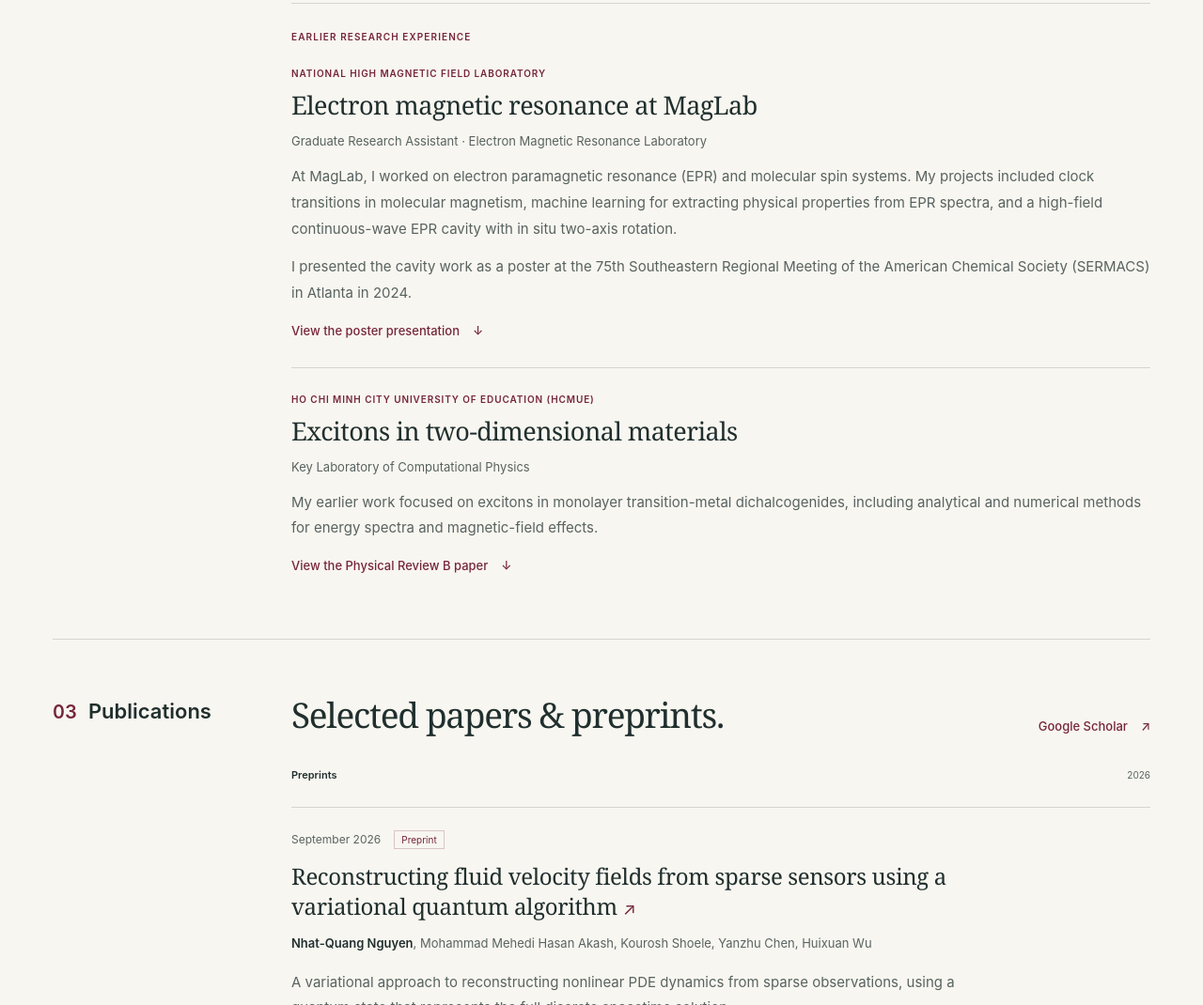
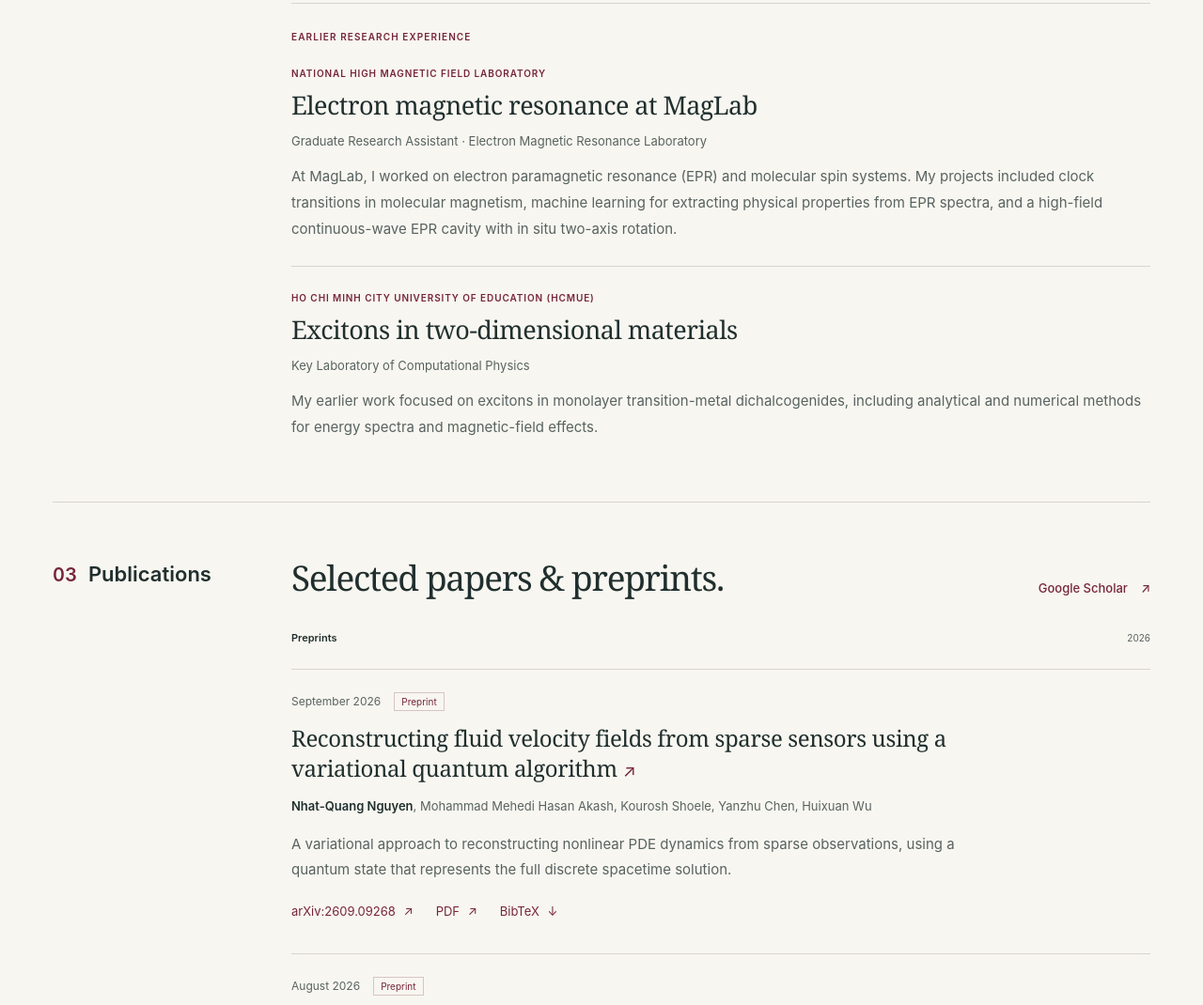
Before and after one commit to nhatquang-nguyen/nhatquang-nguyen.github.io, a plain HTML site: page index.html in a window 1280 px wide. Shown: the part 2316-3386 px from the top of the page at 94% size. Drawn offline with Linux system fonts and the light colour scheme.

Commit message:
Remove duplicate poster and paper references from past research

```diff
--- a/index.html
+++ b/index.html
@@ -114,15 +114,12 @@
             <h4 id="maglab-title">Electron magnetic resonance at MagLab</h4>
             <p class="experience-role">Graduate Research Assistant · Electron Magnetic Resonance Laboratory</p>
             <p>At MagLab, I worked on electron paramagnetic resonance (EPR) and molecular spin systems. My projects included clock transitions in molecular magnetism, machine learning for extracting physical properties from EPR spectra, and a high-field continuous-wave EPR cavity with in situ two-axis rotation.</p>
-            <p>I presented the cavity work as a poster at the 75th Southeastern Regional Meeting of the American Chemical Society (SERMACS) in Atlanta in 2024.</p>
-            <a class="text-link" href="#sermacs-poster">View the poster presentation <span aria-hidden="true">↓</span></a>
           </article>
           <article class="experience-panel" aria-labelledby="excitons-title">
             <p class="eyebrow">Ho Chi Minh City University of Education (HCMUE)</p>
             <h4 id="excitons-title">Excitons in two-dimensional materials</h4>
             <p class="experience-role">Key Laboratory of Computational Physics</p>
             <p>My earlier work focused on excitons in monolayer transition-metal dichalcogenides, including analytical and numerical methods for energy spectra and magnetic-field effects.</p>
-            <a class="text-link" href="#prb-exciton-energies">View the Physical Review B paper <span aria-hidden="true">↓</span></a>
           </article>
         </div>
       </div>
```
